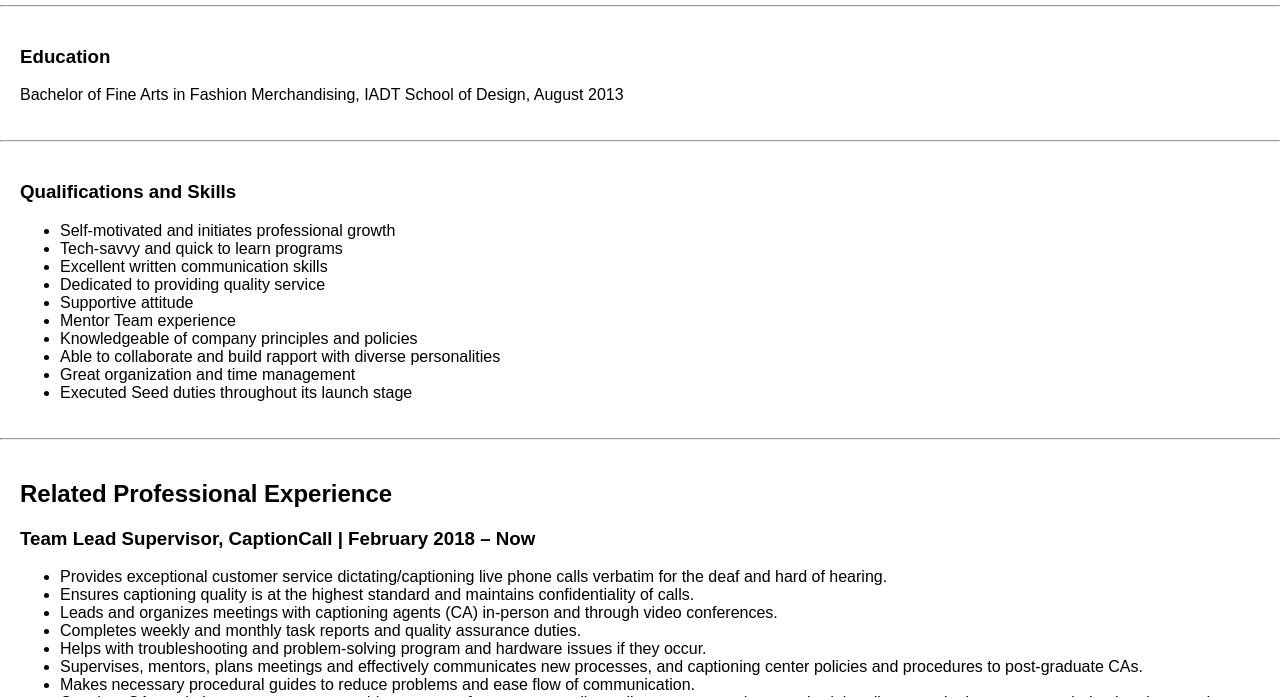
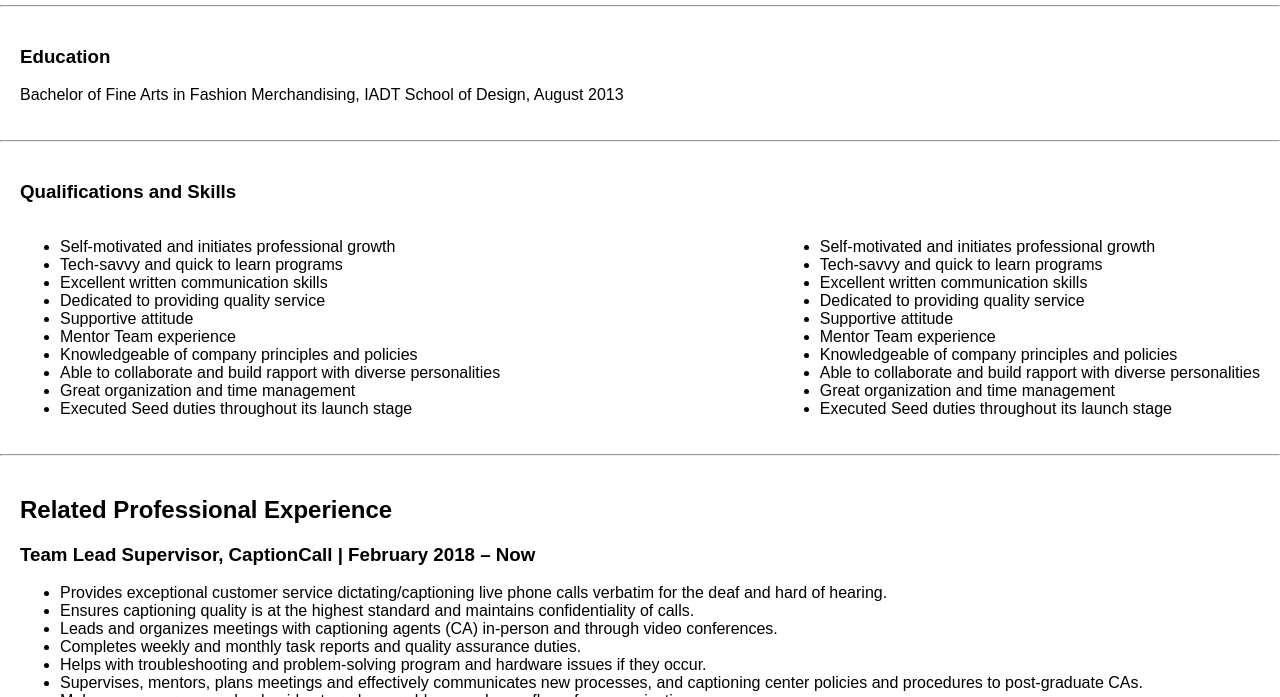
Before and after one commit to AngryGrizzlyBear/Mock_Up, a plain HTML site: page index.html in a window 1280 px wide. Shown: the part 103-800 px from the top of the page. Drawn offline with Linux system fonts and the light colour scheme.

Commit message:
basic copy complete

```diff
--- a/index.html
+++ b/index.html
@@ -23,7 +23,8 @@
       <hr />
       <article>
         <h3>Qualifications and Skills</h3>
-        <ul>
+        <div class="primary-nav">
+        <ul class="left">
           <li>Self-motivated and initiates professional growth</li>
           <li>Tech-savvy and quick to learn programs</li>
           <li>Excellent written communication skills</li>
@@ -37,6 +38,21 @@
           <li>Great organization and time management</li>
           <li>Executed Seed duties throughout its launch stage</li>
         </ul>
+        <ul>
+            <li>Self-motivated and initiates professional growth</li>
+            <li>Tech-savvy and quick to learn programs</li>
+            <li>Excellent written communication skills</li>
+            <li>Dedicated to providing quality service</li>
+            <li>Supportive attitude</li>
+            <li>Mentor Team experience</li>
+            <li>Knowledgeable of company principles and policies</li>
+            <li>
+              Able to collaborate and build rapport with diverse personalities
+            </li>
+            <li>Great organization and time management</li>
+            <li>Executed Seed duties throughout its launch stage</li>
+          </ul>
+        </div>
       </article>
       <hr />
       <article>
--- a/styles.css
+++ b/styles.css
@@ -21,3 +21,14 @@ article {
   padding: 10px;
   margin: 10px;
 }
+
+.primary-nav {
+    display:flex;
+    list-style-type:none;
+    padding:0;
+    justify-content:flex-end;
+}
+
+.left {
+margin-right: auto;
+}
```
